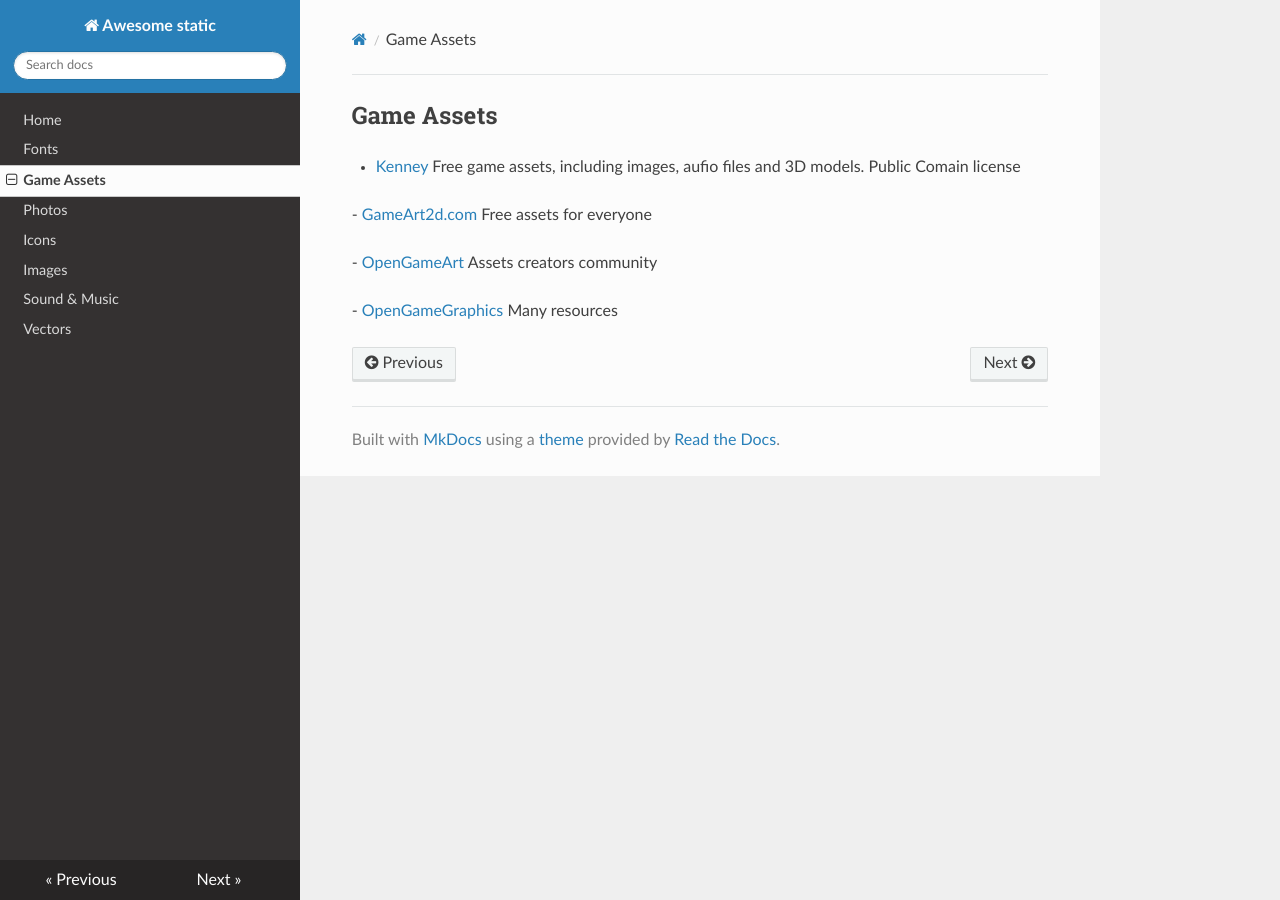
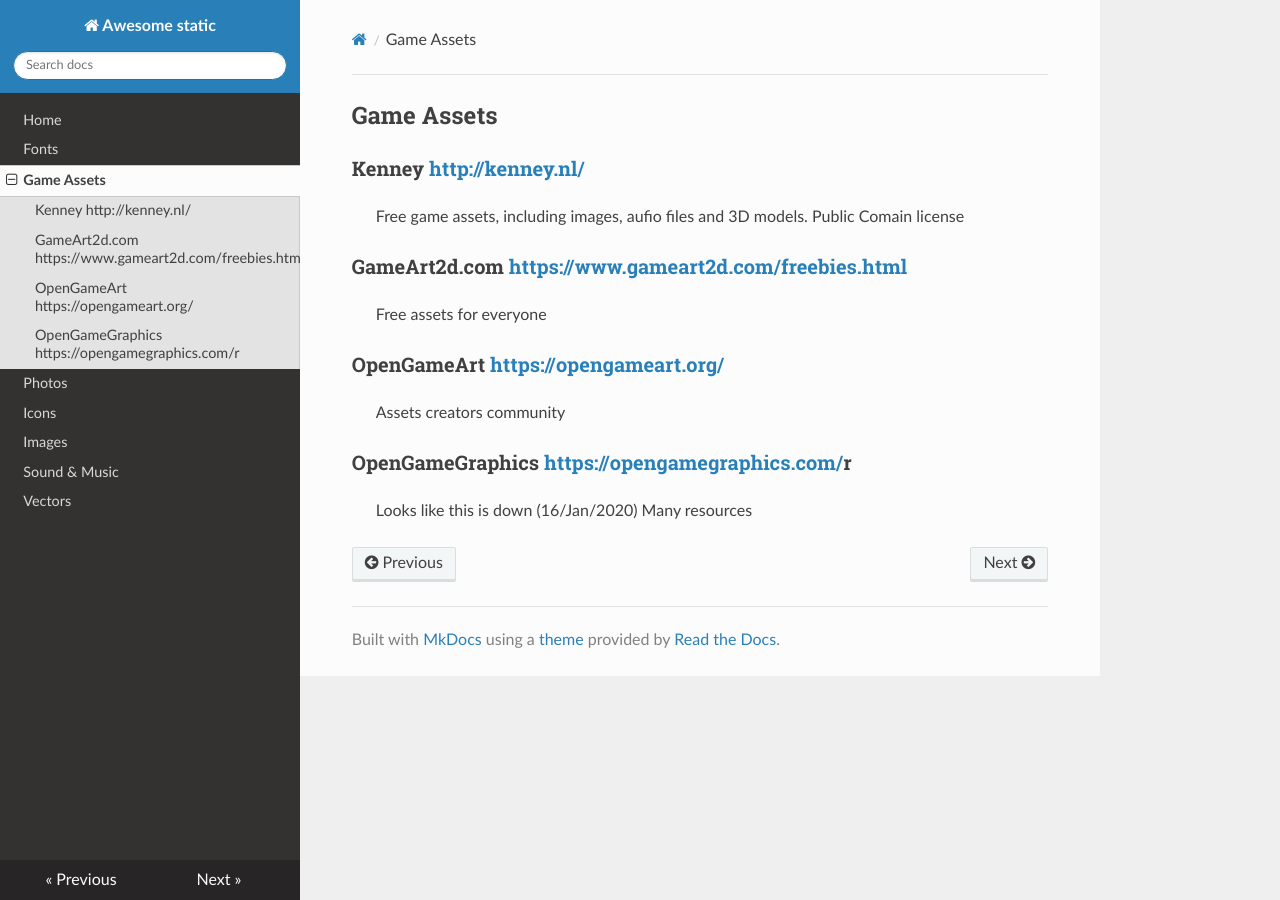
Before and after one commit to euribates/awesome-static, an MkDocs documentation site: the page built from docs/game-assets.md, in a window 1280 px wide. Built offline with MkDocs 1.6.1, drawn with Linux system fonts in a browser that asks for light colours; nearby versions of some CDN libraries.

Commit message:
Add descriptions to game assets

```diff
--- a/docs/game-assets.md
+++ b/docs/game-assets.md
@@ -1,9 +1,18 @@
 ## Game Assets
 
-- [Kenney](http://kenney.nl/) Free game assets, including images, aufio files and 3D models. Public Comain license
+### Kenney <http://kenney.nl/>
 
-- [GameArt2d.com](https://www.gameart2d.com/freebies.html) Free assets for everyone
+> Free game assets, including images, aufio files and 3D models. Public Comain license
 
-- [OpenGameArt](https://opengameart.org/) Assets creators community
+### GameArt2d.com <https://www.gameart2d.com/freebies.html>
 
-- [OpenGameGraphics](https://opengamegraphics.com/) Many resources
+> Free assets for everyone
+
+### OpenGameArt <https://opengameart.org/>
+
+> Assets creators community
+
+### OpenGameGraphics <https://opengamegraphics.com/>r
+
+> Looks like this is down (16/Jan/2020)
+> Many resources
```
